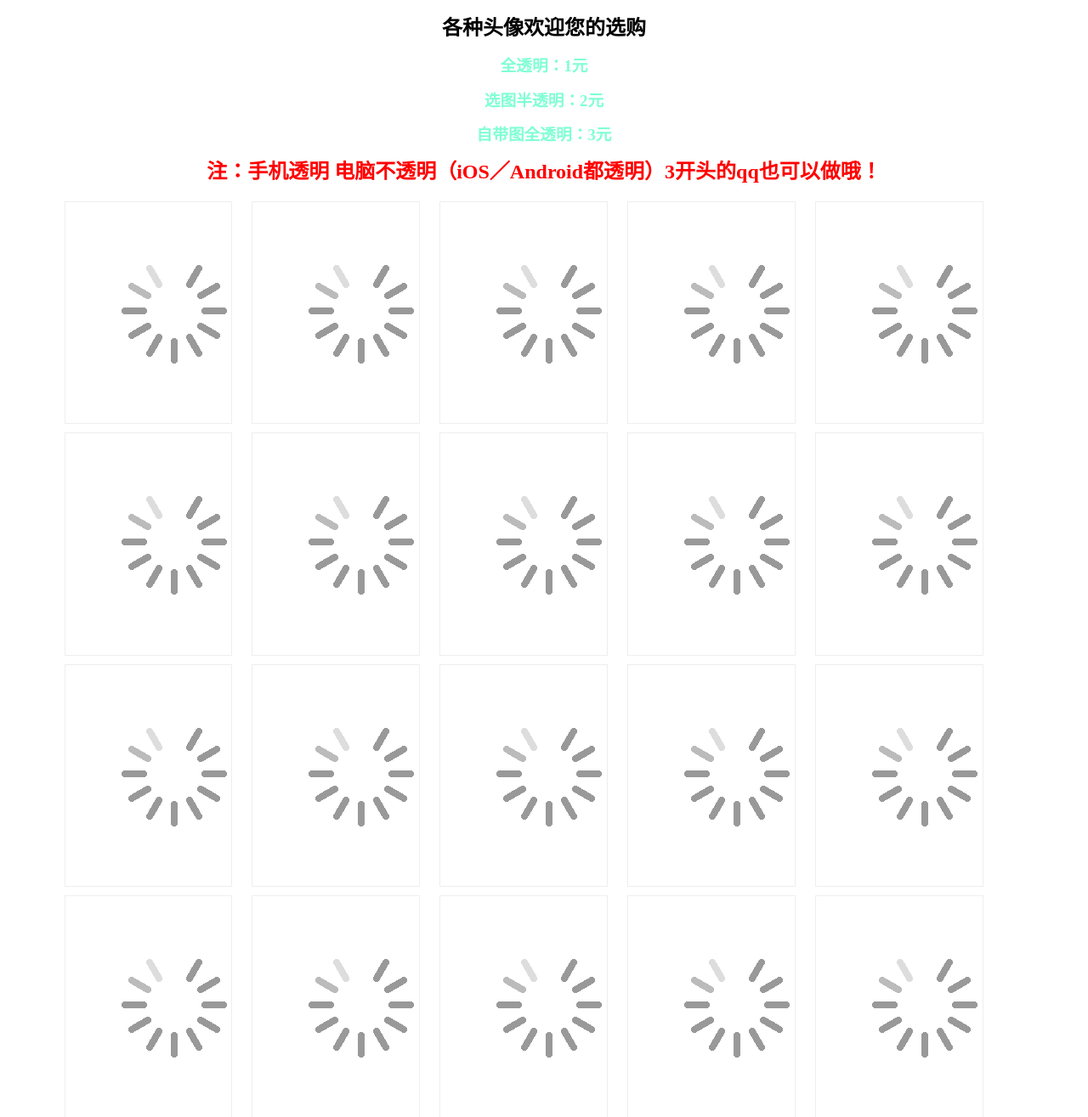
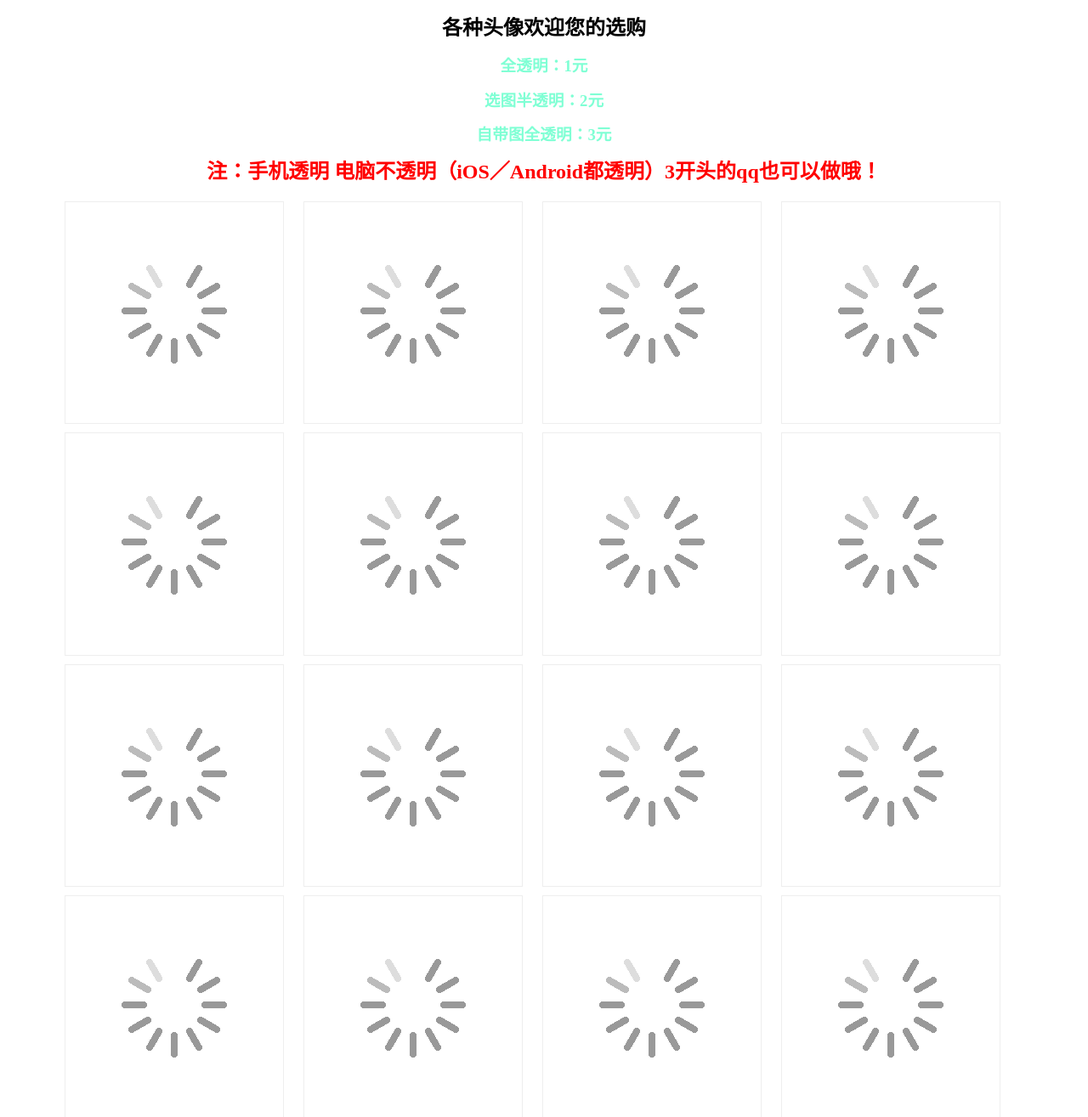
Before and after one commit to DaoCloud/php-apache-mysql-sample, a PHP site: page / in a window 1280 px wide. Shown: the top 1315 px of the page at 85% size. Run offline with PHP 8.4, Linux system fonts and the light colour scheme; some libraries are stand-ins or nearby versions.

Commit message:
555
5555

```diff
--- a/style.css
+++ b/style.css
@@ -6,8 +6,8 @@
 
 /*ul*/
 ul.main{padding:0;width: 90%;margin:0 auto;}
-ul.main li{list-style: none;float: left;width:10%;margin:0 1% 10px;border:1px solid #eee}
-@media screen and (max-width: 1440px) {
+ul.main li{list-style: none;float: left;margin:0 1% 10px;border:1px solid #eee}
+/*@media screen and (max-width: 1440px) {
     ul.main li{width:17%;}
 }
 @media screen and (max-width: 960px){
@@ -21,4 +21,4 @@ ul.main li{list-style: none;float: left;width:10%;margin:0 1% 10px;border:1px so
 }
 @media screen and (max-width: 320px){
     ul.main li{width:97%;}
-}
+}*/
```
